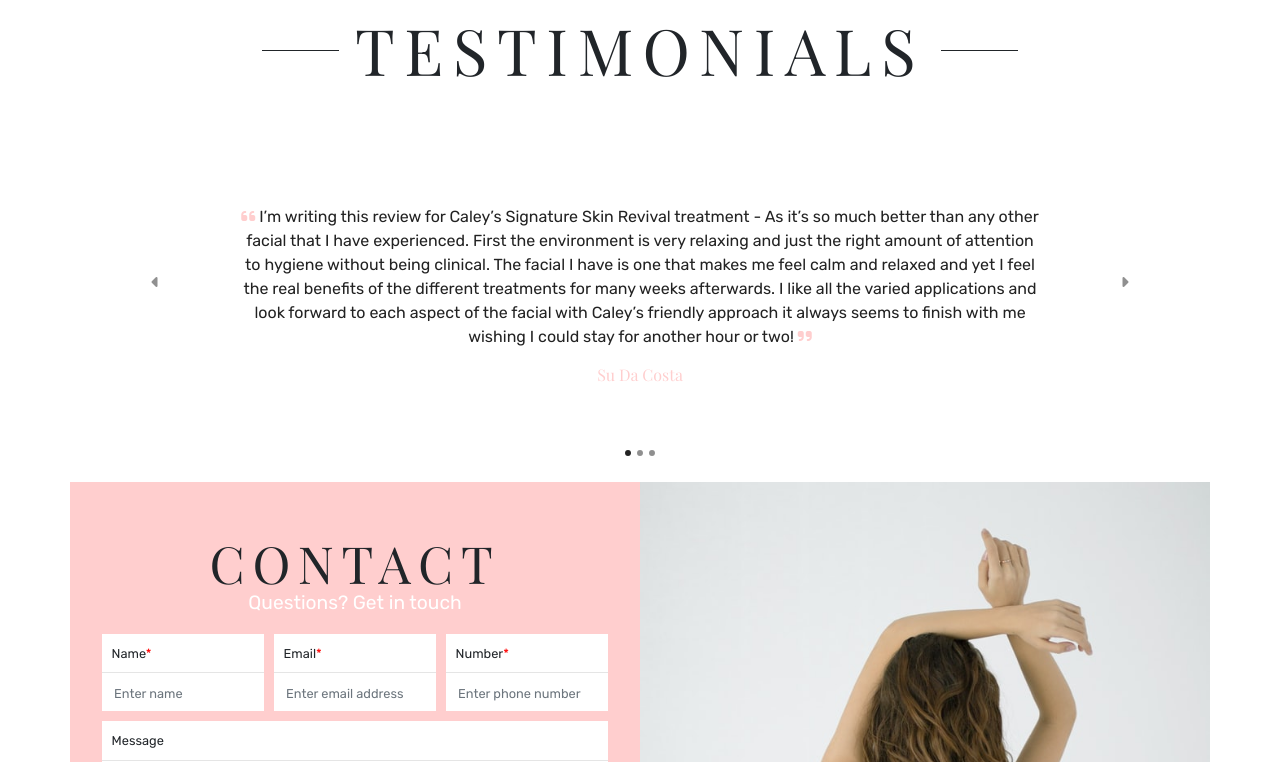
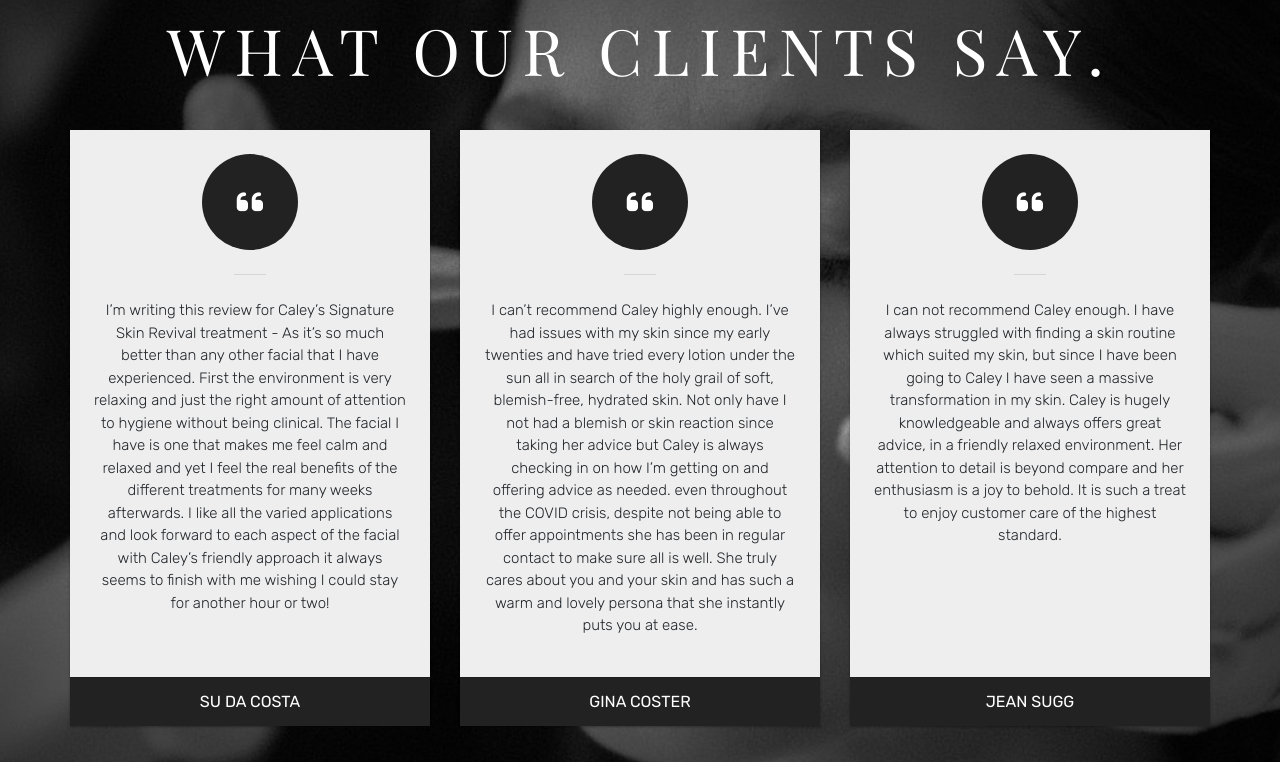
Before and after one commit to Lucamilne/caleymansfieldskincare, a React (Create React App) app: page / in a window 1280 px wide. Shown: the part 3318-4080 px from the top of the page. Built offline with nearby package versions, Linux system fonts and the light colour scheme; a web font is replaced by a local one.

Commit message:
testimonial rework

```diff
--- a/src/Products.js
+++ b/src/Products.js
@@ -10,7 +10,7 @@ const treatments = [
 const Products = () => {
     return (
         <Container id="products" className="my-5">
-            <h1 className="text-center mb-3">Treatments</h1>
+            <h1 className="text-center mb-3">Treatments.</h1>
             <Row>
                 {treatments.map(treatment => (
                     <Col lg={6} key={treatment.id}>
--- a/src/Testimonials.js
+++ b/src/Testimonials.js
@@ -1,50 +1,51 @@
 import React from "react";
-import { Container, Carousel } from "react-bootstrap"
+import { Container, Row, Col, Card } from "react-bootstrap"
+import { useInView } from 'react-intersection-observer'
+import { motion } from 'framer-motion'
 import ShapeFill from "./ShapeFill"
 
-class Testimonials extends React.Component {
-    render() {
+const reviews = [
+    { id: 1, name: "Su Da Costa", description: "I’m writing this review for Caley’s Signature Skin Revival treatment - As it’s so much better than any other facial that I have experienced. First the environment is very relaxing and just the right amount of attention to hygiene without being clinical. The facial I have is one that makes me feel calm and relaxed and yet I feel the real benefits of the different treatments for many weeks afterwards. I like all the varied applications and look forward to each aspect of the facial with Caley’s friendly approach it always seems to finish with me wishing I could stay for another hour or two!" },
+    { id: 2, name: "Gina Coster", description: "I can’t recommend Caley highly enough. I’ve had issues with my skin since my early twenties and have tried every lotion under the sun all in search of the holy grail of soft, blemish-free, hydrated skin.  Not only have I not had a blemish or skin reaction since taking her advice but Caley is always checking in on how I’m getting on and offering advice as needed. even throughout the COVID crisis, despite not being able to offer appointments she has been in regular contact to make sure all is well. She truly cares about you and your skin and has such a warm and lovely persona that she instantly puts you at ease." },
+    { id: 3, name: "Jean Sugg", description: "I can not recommend Caley enough. I have always struggled with finding a skin routine which suited my skin, but since I have been going to Caley I have seen a massive transformation in my skin. Caley is hugely knowledgeable and always offers great advice, in a friendly relaxed environment. Her attention to detail is beyond compare and her enthusiasm is a joy to behold. It is such a treat to enjoy customer care of the highest standard." }
+]
+
+const Testimonials = () => {
+    const [ref, inView] = useInView({
+        threshold: 0.4
+    })
+
+    const duration = 0.5;
+
     return (
-            <section id="testimonials">
-                <ShapeFill alt="shapefill-alt"/>
+        <section id="testimonials" className="d-flex flex-column justify-content-between">
+            <ShapeFill alt="shapefill-alt" />
             <Container className="pl-0 pr-0">
-                    <h1 className="title">Testimonials</h1>
-                    <Carousel interval={null} touch="true" nextIcon={<span className='fas fa-caret-right' />} prevIcon={<span className='fas fa-caret-left' />} className="carousel-dark">
-                        <Carousel.Item className="slide">
-                            <Carousel.Caption>
-                                <p>
-                                    <i className="fas fa-quote-left mr-1"></i>
-                                I’m writing this review for Caley’s Signature Skin Revival treatment - As it’s so much better than any other facial that I have experienced. First the environment is very relaxing and just the right amount of attention to hygiene without being clinical. The facial I have is one that makes me feel calm and relaxed and yet I feel the real benefits of the different treatments for many weeks afterwards. I like all the varied applications and look forward to each aspect of the facial with Caley’s friendly approach it always seems to finish with me wishing I could stay for another hour or two!
-                                <i className="fas fa-quote-right ml-1"></i>
+                <h1 className="text-center mb-5">What our clients say.</h1>
+                <Row>
+                    {reviews.map(review => (
+                        <Col md={6} xl={4} key={review.id}>
+                            <Card className="mb-5">
+                                <blockquote className="blockquote p-4 text-center card-body d-flex flex-column align-items-center">
+                                    <div className="icon d-flex justify-content-center align-items-center">
+                                        <i className="fas fa-quote-left" />
+                                    </div>
+                                    <hr className="my-4"/>
+                                    <p className="mb-0">
+                                        {review.description}
                                     </p>
-                                <h6 className="name">Su Da Costa</h6>
-                            </Carousel.Caption>
-                        </Carousel.Item>
-                        <Carousel.Item className="slide">
-                            <Carousel.Caption>
-                                <p>
-                                    <i className="fas fa-quote-left mr-1"></i>
-                                I can’t recommend Caley highly enough. I’ve had issues with my skin since my early twenties and have tried every lotion under the sun all in search of the holy grail of soft, blemish-free, hydrated skin.  Not only have I not had a blemish or skin reaction since taking her advice but Caley is always checking in on how I’m getting on and offering advice as needed. even throughout the COVID crisis, despite not being able to offer appointments she has been in regular contact to make sure all is well. She truly cares about you and your skin and has such a warm and lovely persona that she instantly puts you at ease.
-                                <i className="fas fa-quote-right ml-1"></i>
-                                </p>
-                                <h6 className="name">Gina Coster</h6>
-                            </Carousel.Caption>
-                        </Carousel.Item>
-                        <Carousel.Item className="slide">
-                            <Carousel.Caption>
-                                <p>
-                                    <i className="fas fa-quote-left mr-1"></i>
-                                I can not recommend Caley enough. I have always struggled with finding a skin routine which suited my skin, but since I have been going to Caley I have seen a massive transformation in my skin. Caley is hugely knowledgeable and always offers great advice, in a friendly relaxed environment. Her attention to detail is beyond compare and her enthusiasm is a joy to behold. It is such a treat to enjoy customer care of the highest standard.
-                                <i className="fas fa-quote-right ml-1"></i>
-                                </p>
-                                <h6 className="name">Jean Sugg</h6>
-                            </Carousel.Caption>
-                        </Carousel.Item>
-                    </Carousel>
+                                </blockquote>
+                                <Card.Footer className="d-flex justify-content-center">
+                                    <span>{review.name}</span>
+                                </Card.Footer>
+                            </Card>
+                        </Col>
+                    ))}
+                </Row>
             </Container>
+            <ShapeFill />
         </section>
     )
 }
-}
 
 export default Testimonials;
--- a/src/styles/App.scss
+++ b/src/styles/App.scss
@@ -61,7 +61,11 @@ h2 {
   border-radius: 0px;
   overflow: hidden;
 }
-
+hr {
+  border-top: 1px solid inherit;
+  width: 32px;
+  margin: 0;
+}
 .hollow {
   background-color: transparent;
   border-radius: 2rem;
@@ -91,23 +95,3 @@ a:link,a:visited,a:hover,a:active {
     font-size: 4em;
   }
 }
-.carousel-dark {
-  .carousel-control-prev,
-  .carousel-control-next {
-    color: $darkColor;
-  }
-  .carousel-control-prev:hover,
-  .carousel-control-next:hover {
-    color: $darkColor;
-  }
-
-  .carousel-indicators li {
-    background-color: $darkColor;
-    width: 6px;
-    height: 6px;
-    border-radius: 50%;
-  }
-  .carousel-caption {
-    color: $darkColor;
-  }
-}
--- a/src/styles/_Testimonials.scss
+++ b/src/styles/_Testimonials.scss
@@ -1,17 +1,46 @@
 #testimonials {
-  .carousel-item {
-    height: 100vmin;
+  position: relative;
+  background-image: url(../images/wallpaper.jpg);
+  background-position: center;
+  background-repeat: no-repeat;
+  background-size: cover;
+  h1 {
+    color: $lightColor;
+  }
+  .card {
+    border-radius: 0;
+    border: none;
+    background-color: #eee;
+    height: calc(100% - 48px);
+    box-shadow: 0 1px 3px rgba(0, 0, 0, 0.12), 0 1px 2px rgba(0, 0, 0, 0.24);
+    transition: all 0.3s cubic-bezier(0.25, 0.8, 0.25, 1);
+  }
+  .card:hover {
+    box-shadow: 0 14px 28px rgba(0, 0, 0, 0.25), 0 10px 10px rgba(0, 0, 0, 0.22);
+    transform: scale(1.01);
+  }
+  .card-footer {
+    background-color: $darkColor;
+    color: $lightColor;
+    text-transform: uppercase;
+    border-radius: 0;
+  }
+  p {
+    font-size: 0.75em;
+    font-weight: 100;
   }
   .slide {
-    height: 400px;
+    height: 360px;
   }
-  i,
-  .name {
-    color: $secondaryColor;
+  .icon {
+    top: 0;
+    height: 6rem;
+    width: 6rem;
+    background-color: $darkColor;
+    border-radius: 50%;
   }
-  @include media-breakpoint-up(lg) {
-    .carousel-item {
-      height: 350px;
-    }
+  i {
+    color: $lightColor;
+    font-size: 1.5em;
   }
 }
```
Also changed, not shown: src/Treatments.js (deleted, +0 -31 lines), src/images/wallpaper.jpg (added), src/styles/App.css, 1 other file (tests, documents, lock files or other folders). Lines whose indentation alone changed are shown as unchanged.
